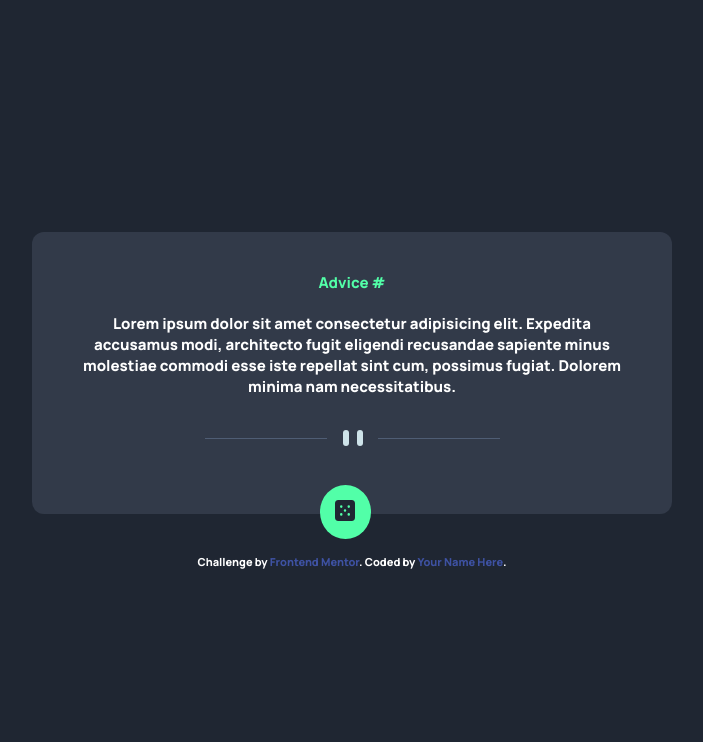
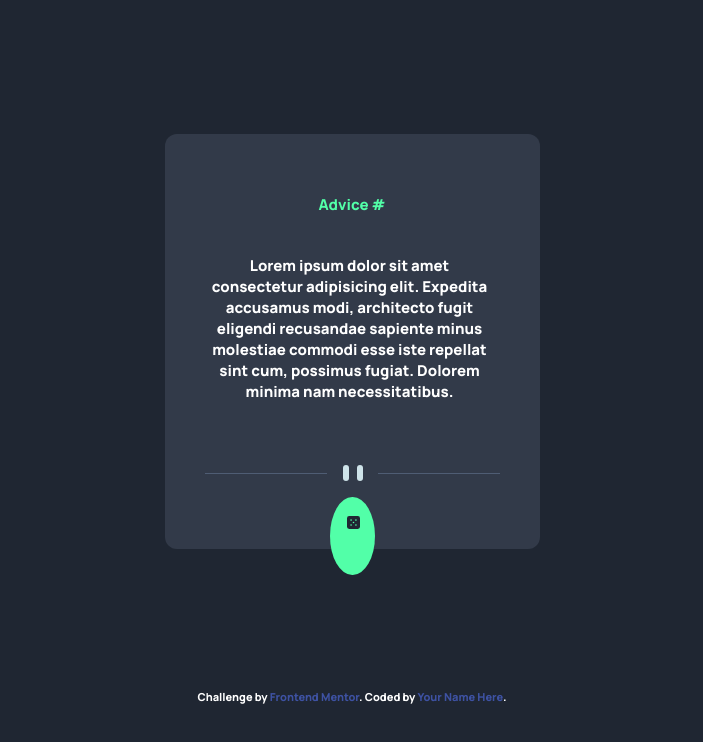
Before and after one commit to KemiDoyin/Advice-Generator-App, a plain HTML site: page advice-generator-app-main/index.html in a window 1280 px wide. Shown: the whole page, without its empty margins (288-991 px from the left). Drawn offline with nearby package versions, Linux system fonts and the light colour scheme.

Commit message:
updated css

```diff
--- a/advice-generator-app-main/index.css
+++ b/advice-generator-app-main/index.css
@@ -31,21 +31,28 @@ body {
 
 .container {
     margin-bottom: 20px;
+    position: relative;
 }
 
 .advice__container {
     background-color: var(--Dark-Grayish-Blue);
-    max-width: 65%;
+    max-width: 59%;
     text-align: center;
     margin: 0 auto;
     border-radius: 12px;
-    padding: 10px 10px;
+    padding: 40px 40px;
     font-size: 15px;
     position: relative;
+}
+p {
+    max-width: 290px;
+    text-align: center;
+    margin-top: 40px;
 }
 
 h1 {
     text-align: center;
+    margin-top: 20px;
     margin-bottom: 20px;
     color: var(--Neon-Green);
     font-size: 15px;
@@ -53,7 +60,7 @@ h1 {
 
 .divider img {
     max-width: 100%;
-    margin-top: 23px;
+    margin-top: 53px;
     margin-bottom: 23px;
 }
 
@@ -61,38 +68,78 @@ h1 {
     background-color: var(--Neon-Green);
     border-radius: 50%;
     width: 19%;
-    height: 19%;
-    top: 90%;
+    height: 15%;
+    top: 87%;
     left: 40%;
+    margin-top: 10px;
     position: absolute;
     padding: 14px 3px 9px 12px;
 }
 .dice img {
     max-width: 40%;
     position: absolute;
-    left: 14px;
-    top: 10px;
+    left: 22px;
+    top: 12px;
 }
 
 
-.attribution { font-size: 11px; text-align: center; margin-top: 20px; }
-.attribution a { color: hsl(228, 45%, 44%); }
+.attribution {
+    font-size: 11px;
+    text-align: center; margin-top: 120px;
+}
+.attribution a {
+    color: hsl(228, 45%, 44%);
+ }
 
-@media (min-width: 1280px) {
+
+ @media screen and (min-width:768px) {
+    .advice__container {
+        max-width: 100%;
+        margin-top: 10%;
+    }
+    .dice {
+        width: 12%;
+        left: 44%;
+    }
+    .dice img {
+        top: 12px;
+        left: 12px;
+    }
+}
+
+@media screen and (min-width:1024px) {
+    .advice__container {
+        max-width: 100%;
+    }
+    .dice {
+        max-width: 12%;
+        left: 44%;
+        top: 88%;
+    }
+    .dice img {
+        top: 14px;
+        max-width: 30%;
+        left: 15px;
+    }
+}
+
+
+@media  (min-width: 1280px) {
     .advice__container {
         padding: 40px;
-        max-width: 50%;
+        max-width: 100%;
     }
     .divider {
         margin-top: 10px;
     }
     .dice {
-        width: 8%;
+        width: 17%;
+        top: 85%;
         height: 19%;
-        left: 45%;
+        left: 44%;
     }
     .dice img {
-        top: 15px;
-        left: 15px;
+        top: 19px;
+        left: 17px;
     }
 }
```
